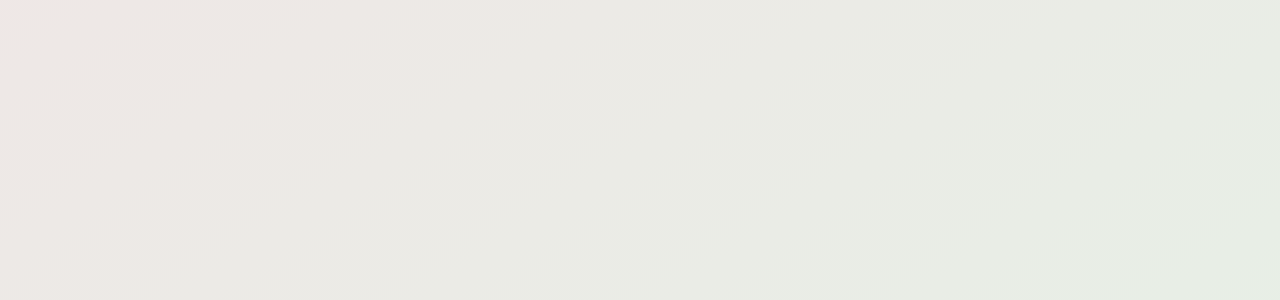
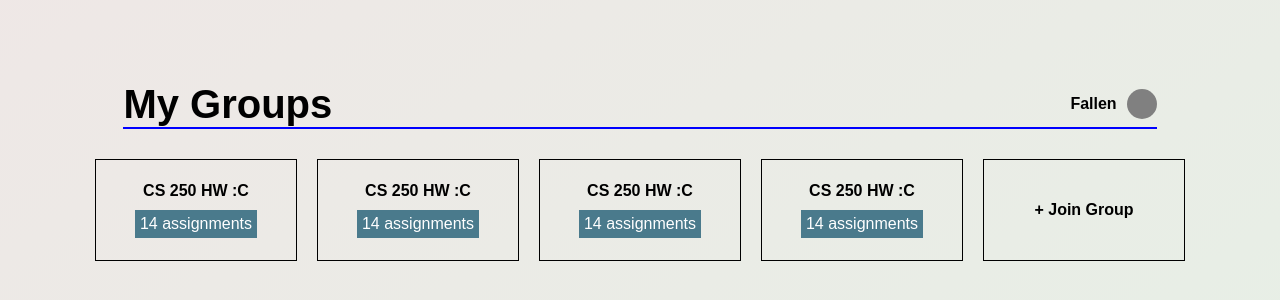
Before and after one commit to JDY-exe/compete2complete, a React (Vite) app in the folder frontend/: page /groups in a window 1280 px wide. Before the commit this address had no page. Shown: the part 252-552 px from the top of the page. Built offline with nearby package versions, Linux system fonts and the light colour scheme.

Commit message:
bad groups

```diff
--- a/frontend/src/App.jsx
+++ b/frontend/src/App.jsx
@@ -1,5 +1,6 @@
 import { BrowserRouter as Router, Routes, Route, Link } from 'react-router-dom'
 import Login from './pages/login'
+import Groups from './pages/groups'
 import './App.css'
 
 function App() {
@@ -7,6 +8,7 @@ function App() {
     <Router>
         <Routes>
           <Route path="/login" element={<Login />} />
+          <Route path="/groups" element={<Groups />}/>
         </Routes>
     </Router>
   )
--- /dev/null
+++ b/frontend/src/pages/Groups.css
@@ -0,0 +1,65 @@
+.groups-container {
+    padding: 20px;
+    font-family: Arial, sans-serif;
+  }
+
+  .header {
+    display: flex;
+    justify-content: space-between;
+    align-items: center;
+    border-bottom: 2px solid blue;
+    margin-bottom: 20px; /* Add some space below the header */
+  }
+
+  .header h1 {
+    margin: 0;
+  }
+
+  .user-info {
+    display: flex;
+    align-items: center;
+  }
+
+  .username {
+    margin-right: 10px;
+    font-weight: bold;
+  }
+
+  .avatar {
+    width: 30px;
+    height: 30px;
+    background-color: gray;
+    border-radius: 50%;
+  }
+
+  .groups-list {
+    display: flex;
+    flex-wrap: wrap;
+    margin-top: 20px;
+  }
+
+  .group {
+    border: 1px solid black;
+    width: 200px;
+    height: 100px;
+    margin: 10px;
+    display: flex;
+    flex-direction: column;
+    justify-content: center;
+    align-items: center;
+  }
+
+  .group-name {
+    font-weight: bold;
+  }
+
+  .assignments-count {
+    background-color: #4a7a8c;
+    color: white;
+    padding: 5px;
+    margin-top: 10px;
+  }
+
+  .join-group {
+    justify-content: center;
+  }
--- /dev/null
+++ b/frontend/src/pages/groups.jsx
@@ -0,0 +1,35 @@
+import './Groups.css';
+
+
+const groups = [
+    { name: 'CS 250 HW :C', assignments: 14 },
+    { name: 'CS 250 HW :C', assignments: 14 },
+    { name: 'CS 250 HW :C', assignments: 14 },
+    { name: 'CS 250 HW :C', assignments: 14 },
+];
+function Groups() {
+    return (
+        <div className="groups-container">
+          <div className="header">
+            <h1 className="title">My Groups</h1>
+            <div className="user-info">
+              <span className="username">Fallen</span>
+              <div className="avatar"></div>
+            </div>
+          </div>
+          <div className="groups-list">
+            {groups.map((group, index) => (
+              <div key={index} className="group">
+                <span className="group-name">{group.name}</span>
+                <span className="assignments-count">{group.assignments} assignments</span>
+              </div>
+            ))}
+            <div className="group join-group">
+              <span className="group-name">+ Join Group</span>
+            </div>
+          </div>
+        </div>
+      );
+};
+
+export default Groups
```
